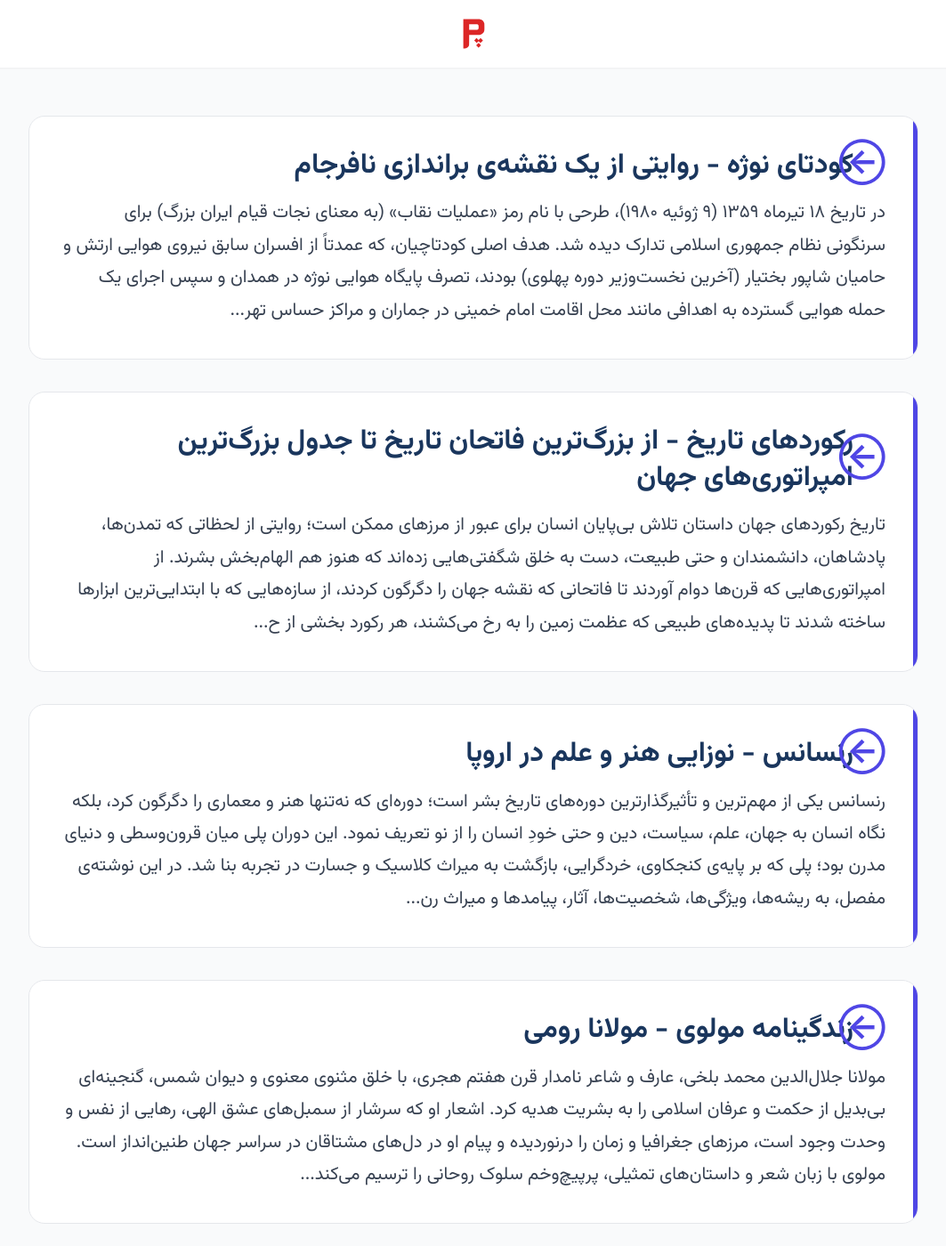
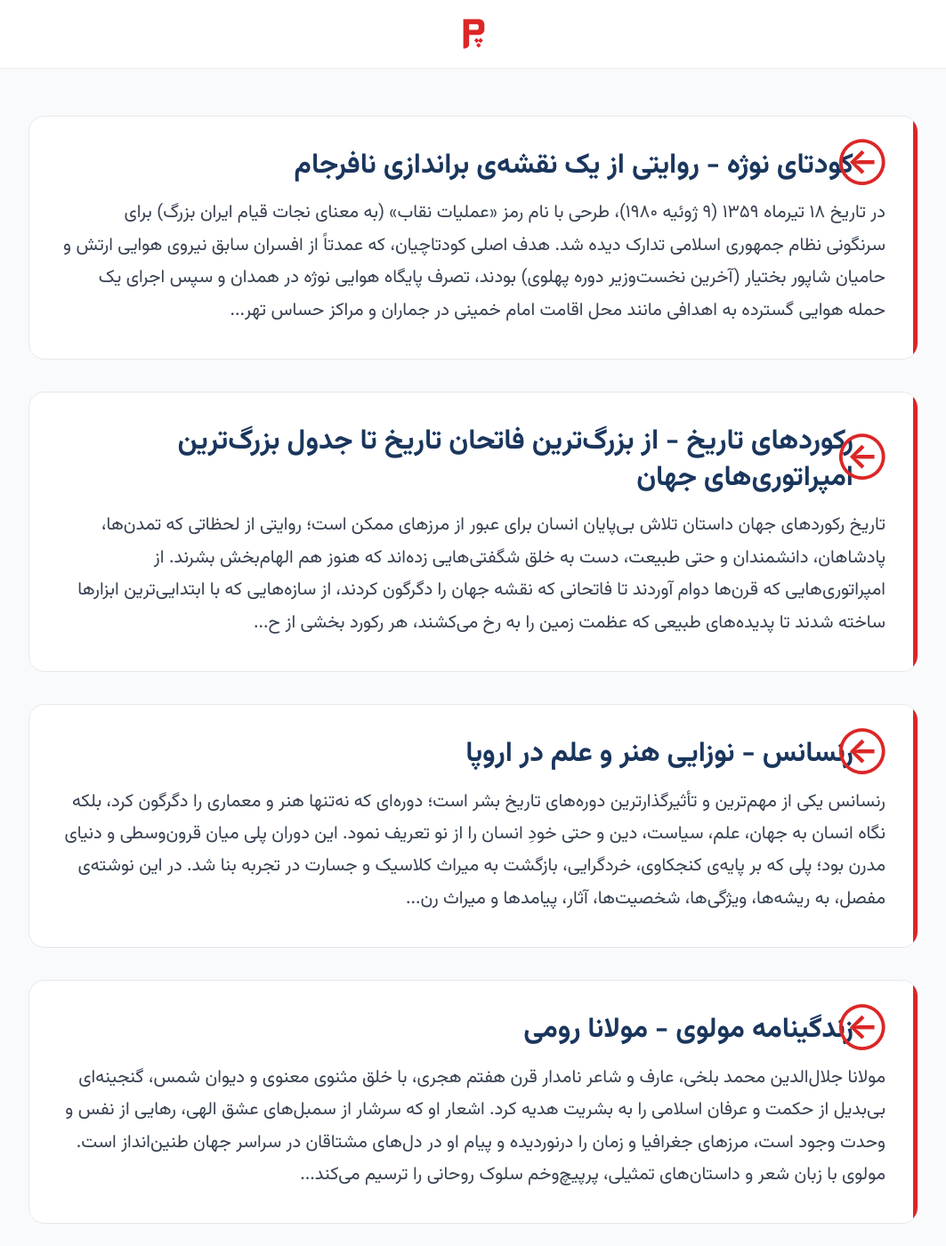
Before and after one commit to darkblog/darkblog.github.io, a Jekyll site: the page built from test.html, in a window 1280 px wide and 1400 px high. Shown: the whole window at 89% size, without its empty margins (108-1171 px from the left). Built offline with Jekyll 4.4.1, drawn with Linux system fonts in a browser that asks for light colours.

Commit message:
Update test.html

```diff
--- a/test.html
+++ b/test.html
@@ -104,8 +104,8 @@ layout: null
     <link href="https://www.pasgah.org/blog.xml" rel="alternate" type="application/atom+xml">
     <link rel="icon" href="https://www.pasgah.org/blog.svg">
 
-    <!-- رنگ تم اصلی -->
-    <meta name="theme-color" content="#1A365D">
+    <!-- رنگ تم اصلی - قرمز -->
+    <meta name="theme-color" content="#DC2626">
 
     <style>
         /* بهینه‌سازی فونت فارسی */
@@ -118,14 +118,12 @@ layout: null
         }
 
         :root {
-            /* پالت رنگی اصلی */
-            --color-primary: #1A365D;
-            --color-primary-light: #2D4A8C;
-            --color-primary-dark: #0F2544;
-            --color-accent: #4F46E5;
-            --color-accent-light: #6366F1;
+            /* پالت رنگی اصلی - فقط عناصر مورد نظر قرمز */
+            --color-primary: #1A365D; /* آبی تیره - دستکاری نشده */
+            --color-accent: #DC2626; /* قرمز برای فلش و خط */
+            --color-accent-light: #EF4444; /* قرمز روشن برای hover */
 
-            /* رنگ‌های خنثی - کارت‌ها سفید */
+            /* رنگ‌های خنثی - دستکاری نشده */
             --color-bg: #F9FAFB;
             --color-surface: #FFFFFF;
             --color-text: #111827;
@@ -133,8 +131,8 @@ layout: null
             --color-text-light: #6B7280;
             --color-border: #E5E7EB;
             --color-shadow: rgba(0, 0, 0, 0.05);
-            --color-hover: rgba(79, 70, 229, 0.05);
-            --color-card-border: #4F46E5; /* خط آبی برای کارت */
+            --color-hover: rgba(220, 38, 38, 0.05); /* قرمز بسیار ملایم */
+            --color-card-border: #DC2626; /* خط کناری قرمز */
 
             /* واحدهای ریسپانسیو */
             --container-width: min(92%, 1000px);
@@ -237,7 +235,7 @@ layout: null
         .logo-svg {
             width: clamp(3rem, 2.5rem + 1vw, 4rem);
             height: clamp(3rem, 2.5rem + 1vw, 4rem);
-            color: var(--color-primary);
+            color: var(--color-primary); /* آبی - دستکاری نشده */
         }
 
         /* بخش اصلی */
@@ -285,17 +283,17 @@ layout: null
             right: 0;
             width: 5px;
             height: 100%;
-            background: var(--color-card-border); /* خط آبی */
+            background: var(--color-card-border); /* خط قرمز */
             opacity: 1; /* همیشه نمایش */
         }
 
-        /* افکت hover */
+        /* افکت hover - مرز قرمز */
         .post-card:hover {
             transform: translateY(-3px);
             box-shadow:
                 0 10px 15px -3px var(--color-shadow),
                 0 4px 6px -2px var(--color-shadow);
-            border-color: var(--color-accent-light);
+            border-color: var(--color-accent-light); /* قرمز در hover */
         }
 
         /* عنوان پست */
@@ -303,14 +301,14 @@ layout: null
             font-size: var(--font-size-2xl);
             font-weight: 700;
             line-height: var(--line-height-tight);
-            color: var(--color-primary);
+            color: var(--color-primary); /* آبی - دستکاری نشده */
             margin-bottom: var(--spacing-sm);
             position: relative;
             padding-right: 2rem; /* فضای بیشتر برای فلش */
             transition: color var(--transition-fast);
         }
 
-        /* فلش - همیشه نمایش داده شود */
+        /* فلش قرمز - همیشه نمایش داده شود */
         .post-title::after {
             content: '←';
             position: absolute;
@@ -318,19 +316,20 @@ layout: null
             top: 50%;
             transform: translateY(-50%);
             opacity: 1; /* همیشه نمایش */
-            color: var(--color-accent);
+            color: var(--color-accent); /* قرمز */
             font-size: 1.2em;
             transition: transform var(--transition-normal);
         }
 
         .post-card:hover .post-title::after {
             transform: translateY(-50%) translateX(-0.25rem); /* حرکت به چپ در hover */
+            color: var(--color-accent-light); /* قرمز روشن‌تر در hover */
         }
 
         /* توضیحات پست - دو برابر طول بیشتر */
         .post-excerpt {
             font-size: var(--font-size-lg);
-            color: var(--color-text-secondary);
+            color: var(--color-text-secondary); /* خاکستری - دستکاری نشده */
             line-height: var(--line-height-loose);
             margin-top: var(--spacing-sm);
             display: -webkit-box;
@@ -346,14 +345,14 @@ layout: null
             align-items: center;
             gap: var(--spacing-md);
             margin-top: var(--spacing-md);
-            color: var(--color-text-light);
+            color: var(--color-text-light); /* خاکستری - دستکاری نشده */
             font-size: var(--font-size-sm);
             flex-wrap: wrap;
         }
 
         .post-category {
-            background: var(--color-hover);
-            color: var(--color-accent);
+            background: var(--color-hover); /* قرمز بسیار ملایم */
+            color: var(--color-accent); /* قرمز */
             padding: 0.25rem 0.75rem;
             border-radius: var(--radius-sm);
             font-weight: 500;
@@ -383,7 +382,7 @@ layout: null
         .footer-logo-svg {
             width: clamp(4rem, 3rem + 2vw, 6rem);
             height: clamp(4rem, 3rem + 2vw, 6rem);
-            color: var(--color-primary);
+            color: var(--color-primary); /* آبی - دستکاری نشده */
         }
 
         /* Responsive */
@@ -448,7 +447,7 @@ layout: null
 
         /* بهبود دسترسی */
         :focus-visible {
-            outline: 3px solid var(--color-accent);
+            outline: 3px solid var(--color-accent); /* قرمز */
             outline-offset: 3px;
             border-radius: var(--radius-sm);
         }
@@ -465,7 +464,7 @@ layout: null
 
         /* انتخاب متن */
         ::selection {
-            background-color: rgba(79, 70, 229, 0.15);
+            background-color: rgba(220, 38, 38, 0.15); /* قرمز ملایم */
             color: var(--color-text);
         }
 
```
Also changed, not shown: other parts of test.html (+2 -2 lines).
